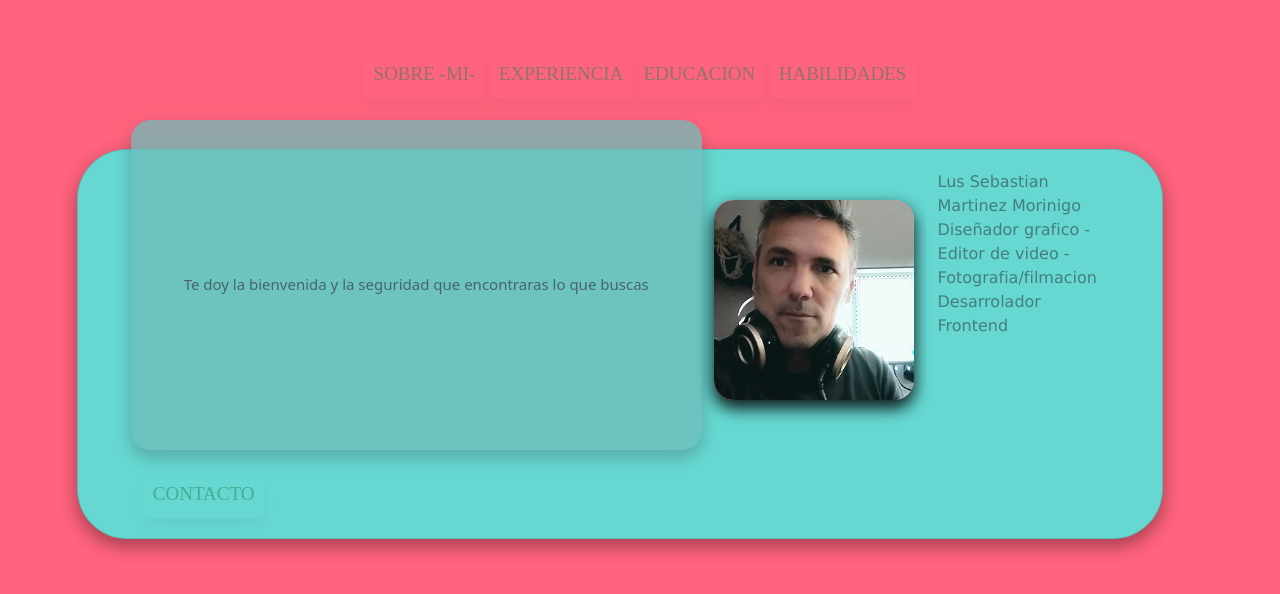
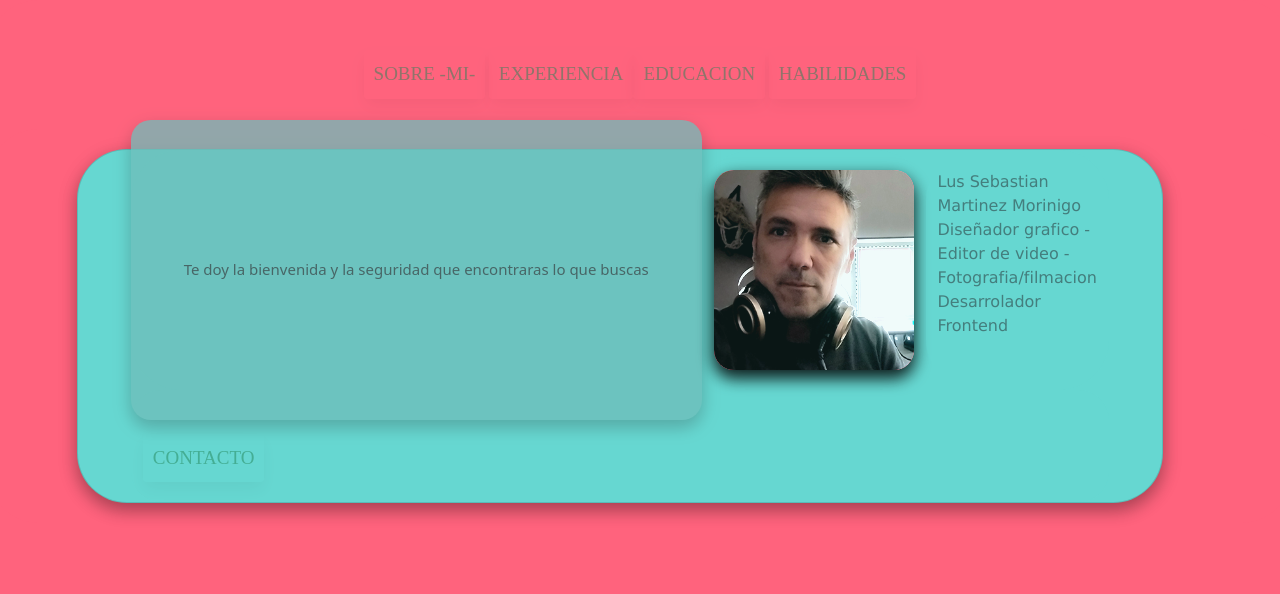
Before and after one commit to LuisMistic/Frontendmuestra, a plain HTML site: page index.html in a window 1280 px wide. Drawn offline with nearby package versions, Linux system fonts and the light colour scheme.

Commit message:
position

```diff
--- a/estilos.css
+++ b/estilos.css
@@ -159,7 +159,7 @@ li {
 
 .col{
   background-color: #66d7d1 ;
-  padding-top: 50px;
+  padding-top: 20px;
   padding-bottom: 20px;
   border-radius: 30px;
 
```
Also changed, not shown: index.html (+2 -0 lines).
